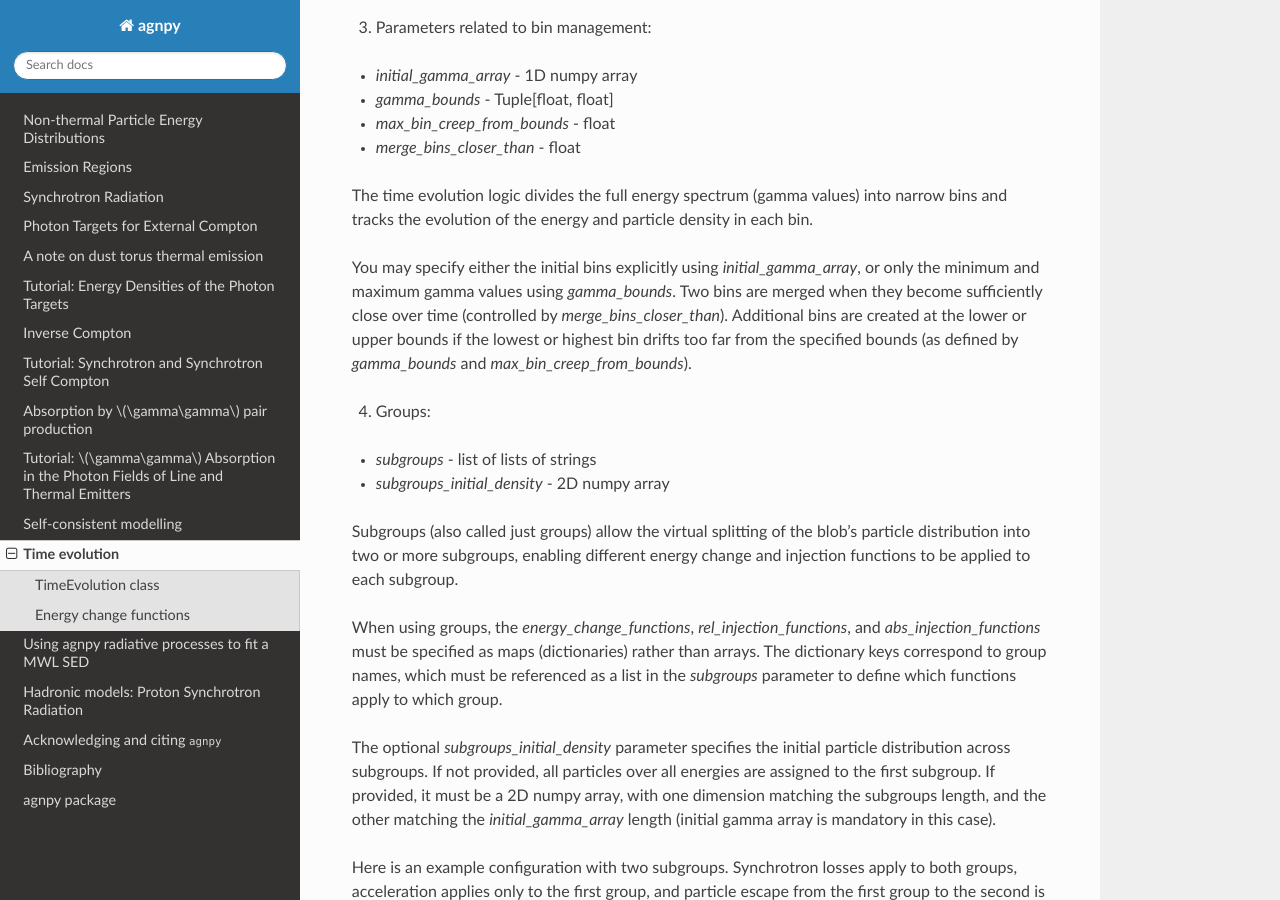
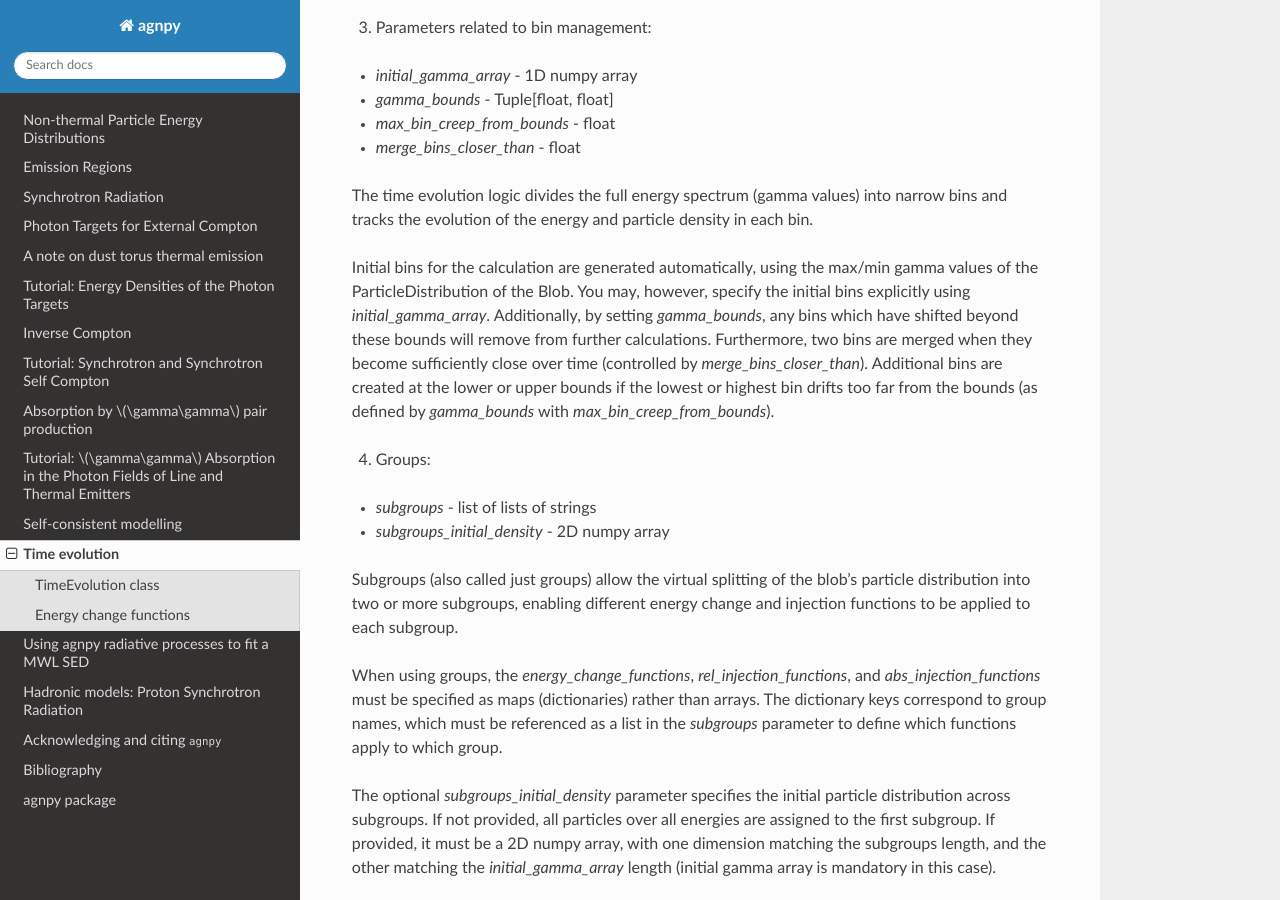
Before and after one commit to cosimoNigro/agnpy, a Sphinx documentation site: the page built from docs/time_evolution.rst, in a window 1280 px wide and 900 px high, scrolled down 2246 px. Built offline with Sphinx 7.4.7 and the Read the Docs theme 3.1.0, drawn with Linux system fonts in a browser that asks for light colours; pages that are not in the unit, such as notebooks, are missing from menus.

```diff
--- a/docs/time_evolution.rst
+++ b/docs/time_evolution.rst
@@ -94,10 +94,12 @@ interval during which the electron density in each energy bin does not change by
 The time evolution logic divides the full energy spectrum (gamma values) into narrow bins and tracks the evolution
 of the energy and particle density in each bin.
 
-You may specify either the initial bins explicitly using `initial_gamma_array`, or only the minimum and maximum
-gamma values using `gamma_bounds`. Two bins are merged when they become sufficiently close over time (controlled
-by `merge_bins_closer_than`). Additional bins are created at the lower or upper bounds if the lowest or highest bin
-drifts too far from the specified bounds (as defined by `gamma_bounds` and `max_bin_creep_from_bounds`).
+Initial bins for the calculation are generated automatically, using the max/min gamma values of the ParticleDistribution
+of the Blob. You may, however, specify the initial bins explicitly using `initial_gamma_array`.
+Additionally, by setting `gamma_bounds`, any bins which have shifted beyond these bounds will remove from further calculations.
+Furthermore, two bins are merged when they become sufficiently close over time (controlled by `merge_bins_closer_than`).
+Additional bins are created at the lower or upper bounds if the lowest or highest bin
+drifts too far from the bounds (as defined by `gamma_bounds` with `max_bin_creep_from_bounds`).
 
 4. Groups:
 
```
Also changed, not shown: 1 other file.
